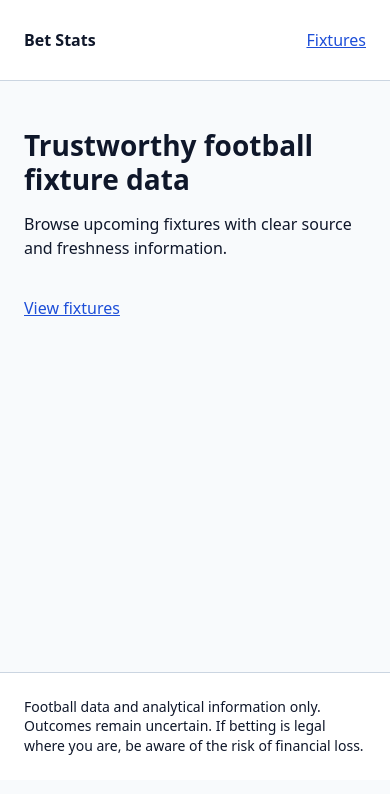
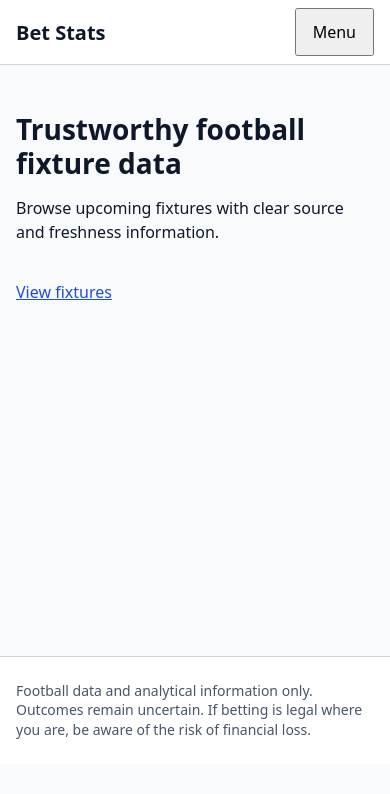
Before and after one commit to VadyaLegolas/bet-stats, a Next.js app in the folder apps/web/: page / in a window 390 px wide. Shown: the top 794 px of the page. Built offline with nearby package versions, Linux system fonts and the light colour scheme.

Commit message:
feat(06-02): ship responsive release navigation
- add fixed four-destination desktop and mobile navigation with focus-safe disclosure

- establish release tokens, reflow, skip-link, reduced-motion, and forced-color behavior

```diff
--- /dev/null
+++ b/apps/web/app/globals.css
@@ -0,0 +1,76 @@
+:root {
+  --color-page: #f8fafc;
+  --color-surface: #ffffff;
+  --color-accent: #1d4ed8;
+  --color-text: #0f172a;
+  --color-muted: #475569;
+  --color-border: #cbd5e1;
+  --space-1: 4px;
+  --space-2: 8px;
+  --space-4: 16px;
+  --space-6: 24px;
+  --space-8: 32px;
+  --space-12: 48px;
+  --space-16: 64px;
+  --radius-control: 8px;
+  --radius-panel: 10px;
+}
+
+* { box-sizing: border-box; }
+html { background: var(--color-page); color: var(--color-text); font-family: system-ui, -apple-system, BlinkMacSystemFont, "Segoe UI", sans-serif; }
+body { margin: 0; min-width: 0; overflow-wrap: break-word; }
+button, input, select, summary, a { font: inherit; }
+button, input, select { min-height: 44px; max-width: 100%; }
+summary { min-height: 44px; display: flex; align-items: center; cursor: pointer; }
+fieldset { min-width: 0; max-width: 100%; }
+code, pre { overflow-wrap: anywhere; }
+table { border-collapse: collapse; }
+th, td { padding: var(--space-2); text-align: start; }
+
+:where(a, button, input, select, summary, [tabindex]):focus-visible {
+  outline: 3px solid var(--color-accent);
+  outline-offset: var(--space-1);
+}
+
+.skip-link {
+  background: var(--color-surface);
+  color: var(--color-accent);
+  left: var(--space-4);
+  padding: var(--space-2) var(--space-4);
+  position: fixed;
+  top: var(--space-2);
+  transform: translateY(-200%);
+  z-index: 100;
+}
+.skip-link:focus { transform: none; }
+
+.release-frame { width: 100%; max-width: 1200px; margin-inline: auto; padding-inline: var(--space-4); }
+.release-header { background: var(--color-surface); border-bottom: 1px solid var(--color-border); }
+.release-header-inner { min-height: 64px; display: flex; align-items: center; justify-content: space-between; gap: var(--space-4); }
+.release-brand { font-size: 20px; font-weight: 600; }
+.release-main { min-height: 70vh; padding-block: var(--space-12); }
+.release-footer { background: var(--color-surface); border-top: 1px solid var(--color-border); }
+.release-footer p { margin-block: 0; padding-block: var(--space-6); color: var(--color-muted); font-size: 14px; line-height: 1.4; }
+.release-menu-trigger { min-height: 48px; padding-inline: var(--space-4); }
+.release-navigation nav { display: none; position: absolute; inset-inline: var(--space-4); top: 64px; z-index: 20; background: var(--color-surface); border: 1px solid var(--color-border); border-radius: var(--radius-panel); padding: var(--space-2); }
+.release-navigation nav[data-open="true"] { display: grid; }
+.release-navigation nav a { min-height: 48px; display: flex; align-items: center; padding-inline: var(--space-4); color: var(--color-accent); text-decoration-thickness: 2px; text-underline-offset: var(--space-2); }
+.release-navigation nav a[aria-current="page"] { font-weight: 600; text-decoration-line: underline; }
+
+.sr-only { position: absolute; width: 1px; height: 1px; padding: 0; margin: -1px; overflow: hidden; clip: rect(0, 0, 0, 0); white-space: nowrap; border: 0; }
+
+@media (min-width: 768px) {
+  .release-frame { padding-inline: var(--space-6); }
+  .release-menu-trigger { display: none; }
+  .release-navigation nav,
+  .release-navigation nav[data-open="true"] { display: flex; position: static; border: 0; padding: 0; gap: var(--space-2); }
+}
+
+@media (prefers-reduced-motion: reduce) {
+  *, *::before, *::after { scroll-behavior: auto !important; animation-duration: 0.01ms !important; animation-iteration-count: 1 !important; transition-duration: 0.01ms !important; }
+}
+
+@media (forced-colors: active) {
+  :where(a, button, input, select, summary, [tabindex]):focus-visible { outline-color: Highlight; }
+  .release-navigation nav a[aria-current="page"] { border-block-end: 2px solid Highlight; }
+}
--- a/apps/web/app/layout.tsx
+++ b/apps/web/app/layout.tsx
@@ -1,6 +1,9 @@
 import type { Metadata } from "next";
-import Link from "next/link";
 import type { ReactNode } from "react";
+
+import { ReleaseNavigation } from "../components/release-navigation";
+
+import "./globals.css";
 
 export const metadata: Metadata = {
   title: "Bet Stats",
@@ -10,19 +13,17 @@ export const metadata: Metadata = {
 export default function RootLayout({ children }: Readonly<{ children: ReactNode }>) {
   return (
     <html lang="en">
-      <body style={{ margin: 0, background: "#F8FAFC", color: "#0F172A", fontFamily: "system-ui, sans-serif" }}>
-        <style>{"fieldset,select{min-width:0;max-width:100%;box-sizing:border-box}"}</style>
-        <header style={{ borderBottom: "1px solid #CBD5E1", background: "#FFFFFF" }}>
-          <div style={{ width: "100%", maxWidth: 1200, boxSizing: "border-box", margin: "0 auto", padding: "16px 24px", display: "flex", alignItems: "center", justifyContent: "space-between" }}>
-            <strong>Bet Stats</strong>
-            <nav aria-label="Primary navigation">
-              <Link href="/fixtures" style={{ color: "#1D4ED8", minHeight: 48, display: "inline-flex", alignItems: "center" }}>Fixtures</Link>
-            </nav>
+      <body>
+        <a className="skip-link" href="#main-content">Skip to main content</a>
+        <header className="release-header">
+          <div className="release-frame release-header-inner">
+            <strong className="release-brand">Bet Stats</strong>
+            <ReleaseNavigation />
           </div>
         </header>
-        <main style={{ width: "100%", maxWidth: 1200, boxSizing: "border-box", margin: "0 auto", minHeight: "70vh", padding: "48px 24px" }}>{children}</main>
-        <footer style={{ borderTop: "1px solid #CBD5E1", background: "#FFFFFF" }}>
-          <p style={{ width: "100%", maxWidth: 1200, boxSizing: "border-box", margin: "0 auto", padding: "24px", fontSize: 14, lineHeight: 1.4 }}>
+        <main id="main-content" className="release-frame release-main" tabIndex={-1}>{children}</main>
+        <footer className="release-footer">
+          <p className="release-frame">
             Football data and analytical information only. Outcomes remain uncertain. If betting is legal where you are, be aware of the risk of financial loss.
           </p>
         </footer>
--- /dev/null
+++ b/apps/web/components/release-navigation.tsx
@@ -0,0 +1,65 @@
+"use client";
+
+import Link from "next/link";
+import { usePathname } from "next/navigation";
+import { useEffect, useRef, useState } from "react";
+
+const DESTINATIONS = [
+  { label: "Fixtures", href: "/fixtures", current: (pathname: string) => pathname === "/fixtures" },
+  { label: "Analysis", href: "/fixtures#match-analysis", current: (pathname: string) => pathname.startsWith("/fixtures/") },
+  { label: "Results", href: "/scorecards", current: (pathname: string) => pathname.startsWith("/scorecards") },
+  { label: "Methodology", href: "/methodology", current: (pathname: string) => pathname.startsWith("/methodology") },
+] as const;
+
+export function ReleaseNavigation() {
+  const pathname = usePathname();
+  const [open, setOpen] = useState(false);
+  const trigger = useRef<HTMLButtonElement>(null);
+
+  useEffect(() => {
+    const desktop = window.matchMedia("(min-width: 768px)");
+    const close = () => setOpen(false);
+    desktop.addEventListener("change", close);
+    return () => desktop.removeEventListener("change", close);
+  }, []);
+
+  useEffect(() => setOpen(false), [pathname]);
+
+  useEffect(() => {
+    if (!open) return;
+    const closeOnEscape = (event: KeyboardEvent) => {
+      if (event.key !== "Escape") return;
+      setOpen(false);
+      queueMicrotask(() => trigger.current?.focus());
+    };
+    document.addEventListener("keydown", closeOnEscape);
+    return () => document.removeEventListener("keydown", closeOnEscape);
+  }, [open]);
+
+  return (
+    <div className="release-navigation">
+      <button
+        ref={trigger}
+        className="release-menu-trigger"
+        type="button"
+        aria-expanded={open}
+        aria-controls="release-primary-links"
+        onClick={() => setOpen((value) => !value)}
+      >
+        Menu
+      </button>
+      <nav aria-label="Primary navigation" id="release-primary-links" data-open={open ? "true" : "false"}>
+        {DESTINATIONS.map((destination) => (
+          <Link
+            key={destination.label}
+            href={destination.href}
+            aria-current={destination.current(pathname) ? "page" : undefined}
+            onClick={() => setOpen(false)}
+          >
+            {destination.label}
+          </Link>
+        ))}
+      </nav>
+    </div>
+  );
+}
```
Also changed, not shown: 1 other file (tests, documents, lock files or other folders).
